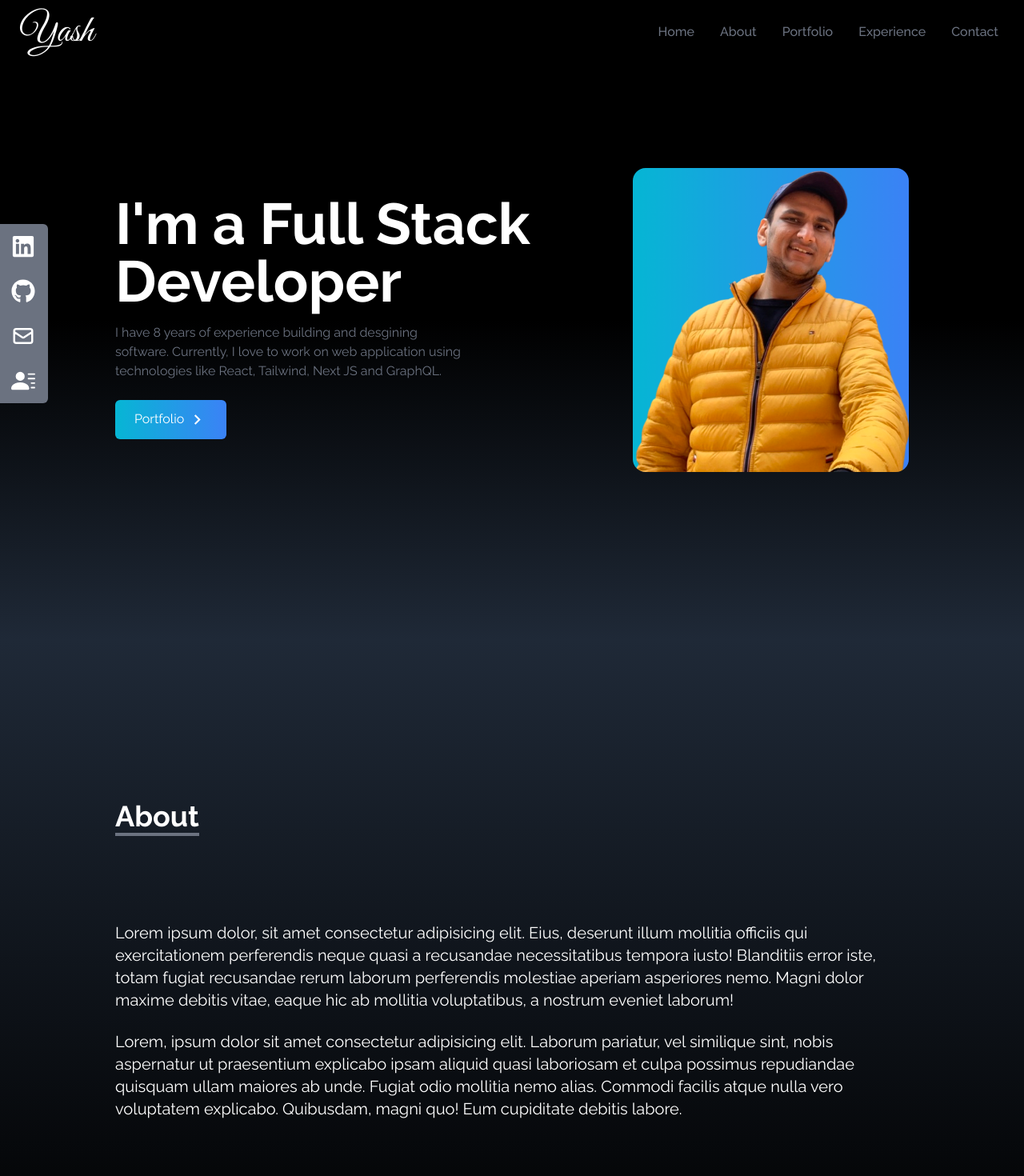
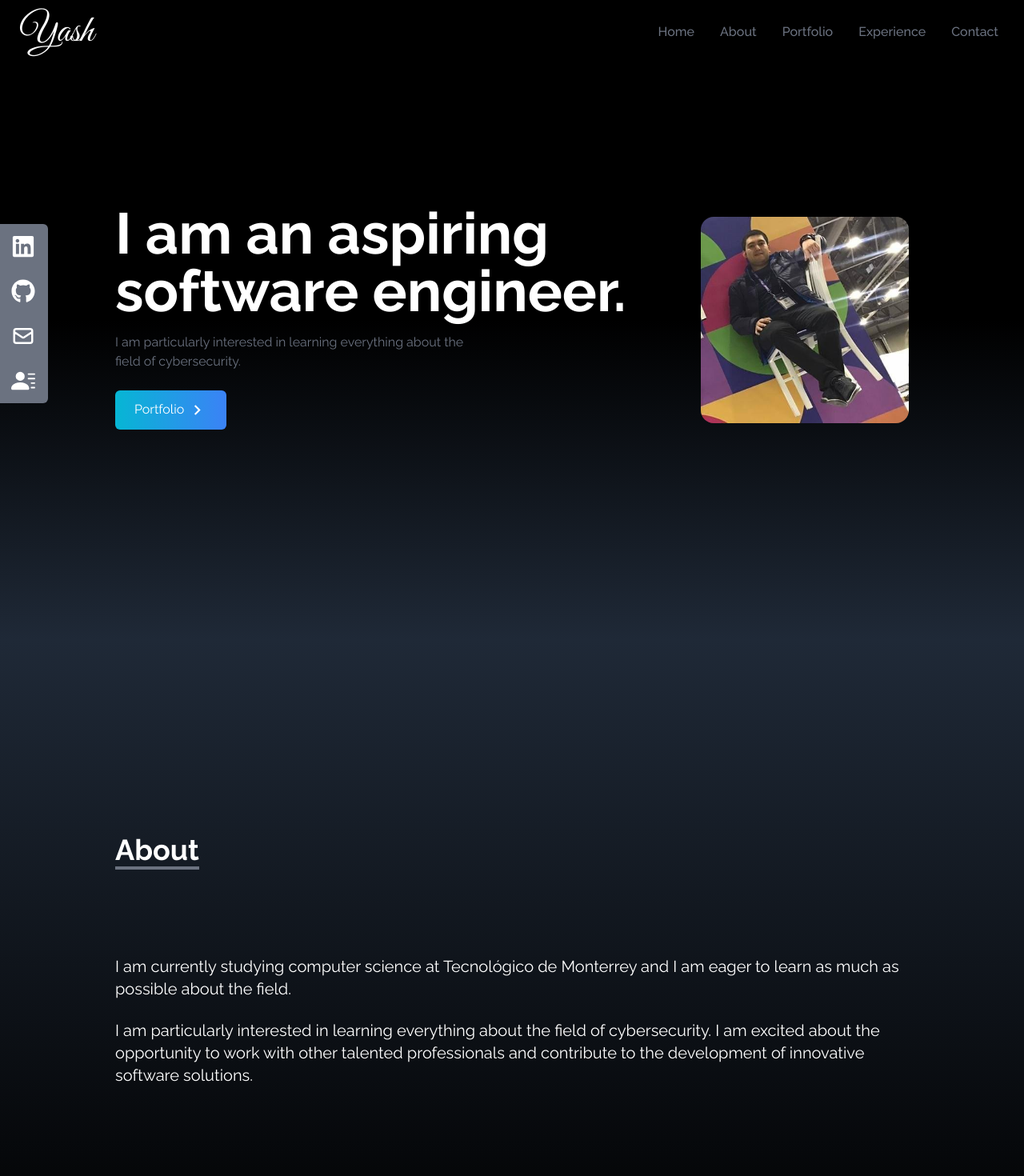
Before and after one commit to ATG-5222/atg-portfolio, a React (Create React App) app: page / in a window 1280 px wide. Shown: the top 1470 px of the page at 80% size. Built offline with nearby package versions, Linux system fonts and the light colour scheme.

Commit message:
Cambiar Home y Aboout

```diff
--- a/src/components/About.jsx
+++ b/src/components/About.jsx
@@ -14,23 +14,14 @@
         </div>
 
         <p className="text-xl mt-20">
-          Lorem ipsum dolor, sit amet consectetur adipisicing elit. Eius,
-          deserunt illum mollitia officiis qui exercitationem perferendis neque
-          quasi a recusandae necessitatibus tempora iusto! Blanditiis error
-          iste, totam fugiat recusandae rerum laborum perferendis molestiae
-          aperiam asperiores nemo. Magni dolor maxime debitis vitae, eaque hic
-          ab mollitia voluptatibus, a nostrum eveniet laborum!
+          I am currently studying computer science at Tecnológico de Monterrey and I am eager to learn as much as possible about the field.
         </p>
 
         <br />
 
         <p className="text-xl">
-          Lorem, ipsum dolor sit amet consectetur adipisicing elit. Laborum
-          pariatur, vel similique sint, nobis aspernatur ut praesentium
-          explicabo ipsam aliquid quasi laboriosam et culpa possimus repudiandae
-          quisquam ullam maiores ab unde. Fugiat odio mollitia nemo alias.
-          Commodi facilis atque nulla vero voluptatem explicabo. Quibusdam,
-          magni quo! Eum cupiditate debitis labore.
+          I am particularly interested in learning everything about the field of cybersecurity.
+          I am excited about the opportunity to work with other talented professionals and contribute to the development of innovative software solutions.
         </p>
       </div>
     </div>
--- a/src/components/Home.jsx
+++ b/src/components/Home.jsx
@@ -1,5 +1,5 @@
 import React from "react";
-import HeroImage from "../assets/heroImage.png";
+import HeroImage from "../assets/heroImage.jpg";
 import { MdOutlineKeyboardArrowRight } from "react-icons/md";
 import { Link } from "react-scroll";
 
@@ -12,12 +12,10 @@
       <div className="max-w-screen-lg mx-auto flex flex-col items-center justify-center h-full px-4 md:flex-row">
         <div className="flex flex-col justify-center h-full">
           <h2 className="text-4xl sm:text-7xl font-bold text-white">
-            I'm a Full Stack Developer
+            I am an aspiring software engineer.
           </h2>
           <p className="text-gray-500 py-4 max-w-md">
-            I have 8 years of experience building and desgining software.
-            Currently, I love to work on web application using technologies like
-            React, Tailwind, Next JS and GraphQL.
+            I am particularly interested in learning everything about the field of cybersecurity.
           </p>
 
           <div>
```
Also changed, not shown: src/assets/heroImage.jpg (added), src/assets/heroImage.png (deleted).
